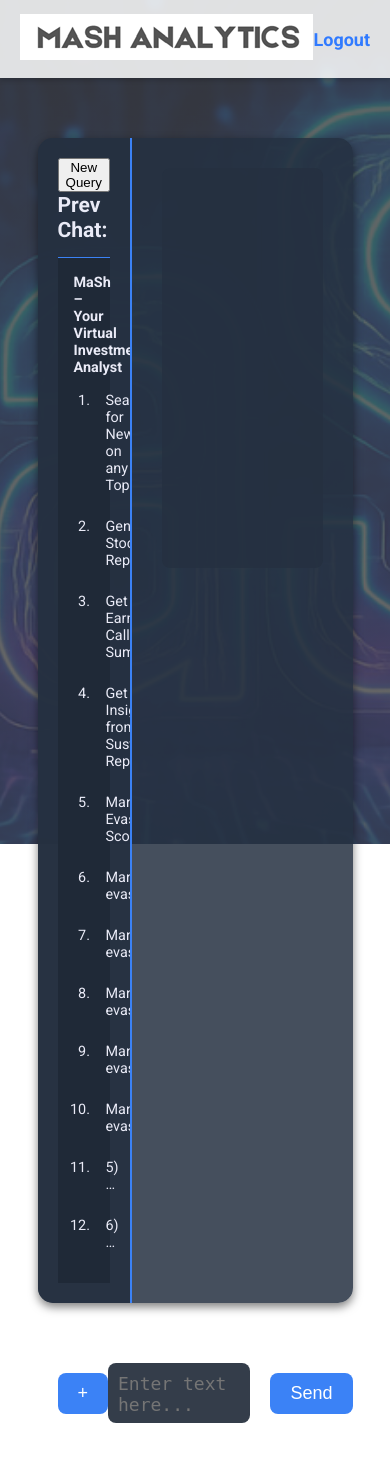
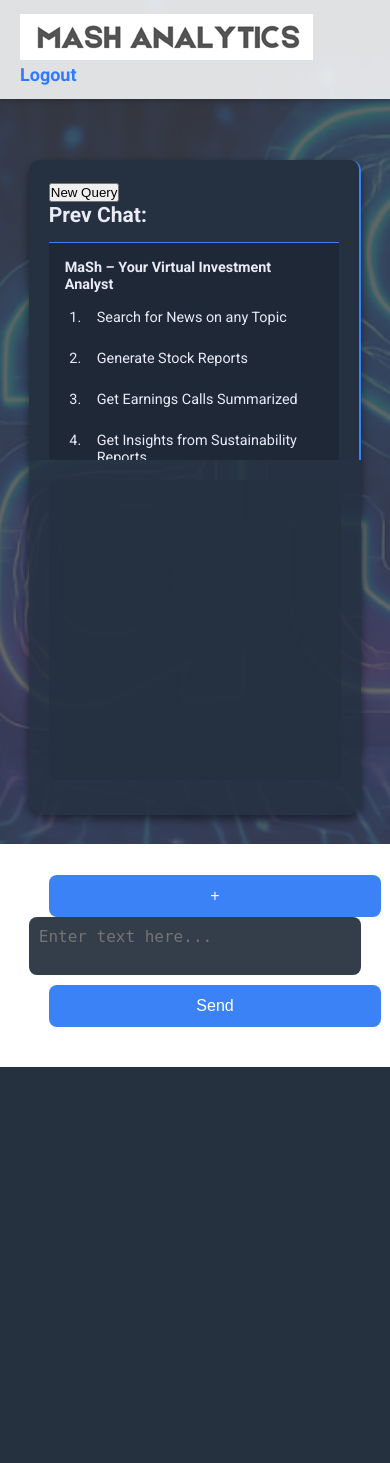
Before and after one commit to AGS1979/mash_analytics, a Flask app: page /chat in a window 390 px wide. After the commit the page ends 1067 px from the top, so only its background shows below. Run offline with Flask 3, Linux system fonts and the light colour scheme; the visitor is signed in with stand-in values (Sample User, id 1); data that the repository does not hold is empty.

Commit message:
changes to modules

```diff
--- a/static/css/styles.css
+++ b/static/css/styles.css
@@ -34,13 +34,19 @@ body::before {
 
 /* Header */
 header {
+  position: fixed;               /* Make header fixed at top */
+  top: 0;
+  left: 0;
+  width: 100%;
+  z-index: 9999;                 /* Stay above all content */
   display: flex;
   justify-content: space-between;
   align-items: center;
   padding: 14px 20px;
-  background: rgba(255, 255, 255, 0.85);
+  background: rgba(255, 255, 255, 0.85);  /* Already present */
   box-shadow: 0 2px 5px rgba(0, 0, 0, 0.2);
 }
+
 
 header .logo {
   flex: 1;
@@ -78,6 +84,7 @@ main {
   display: flex;
   flex-direction: column;
   align-items: center;
+  margin-top: 100px;  /* ← Add this to avoid content going under header */
 }
 
 /* Chat Container */
@@ -317,3 +324,61 @@ main {
 .chat-container {
   overflow: visible !important;  /* ⬅️ crucial: allow tooltip to escape bounds */
 }
+
+.chat-history {
+  max-height: calc(100vh - 100px);  /* Adjust if your header is taller */
+  overflow-y: auto;
+  overflow-x: hidden;
+}
+
+@media (max-width: 768px) {
+  header {
+    flex-direction: column;
+    align-items: flex-start;
+    text-align: center;
+  }
+
+  .chat-container {
+    flex-direction: column;
+    width: 95%;
+  }
+
+  .chat-history {
+    width: 100%;
+    max-height: 300px;  /* Allow scroll but don’t overtake screen */
+    border-radius: 10px 10px 0 0;
+  }
+
+  .chat-main {
+    width: 100%;
+    padding: 20px;
+  }
+
+  #chat-box {
+    height: 300px;
+    font-size: 14px;
+  }
+
+  .text-input {
+    flex-direction: column;
+    align-items: stretch;
+    width: 95%;
+  }
+
+  .text-input textarea {
+    width: 100%;
+    font-size: 16px;
+    margin-bottom: 10px;
+  }
+
+  .text-input button {
+    width: 100%;
+    font-size: 16px;
+    padding: 12px;
+  }
+
+  .static-info li::after {
+    left: 50%;
+    transform: translateX(-50%) translateY(-8px);  /* Center tooltips */
+  }
+}
```
